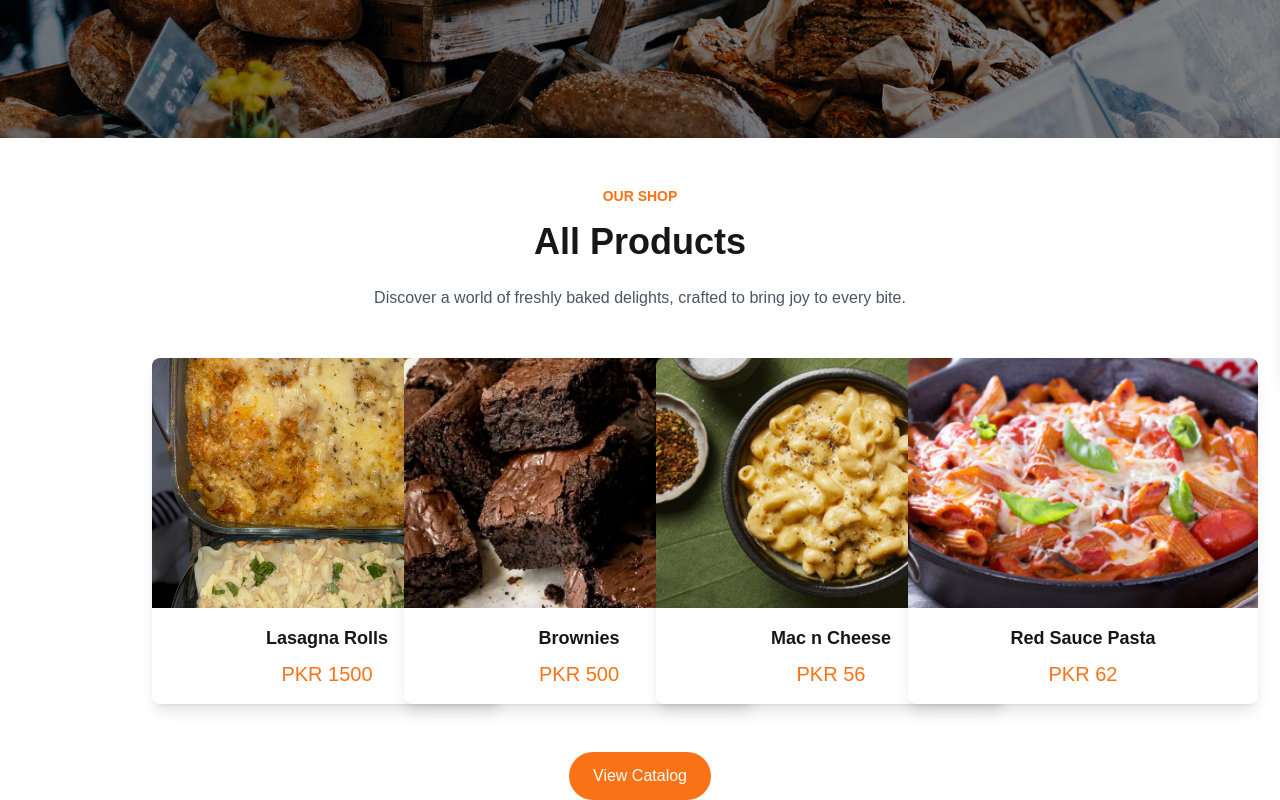
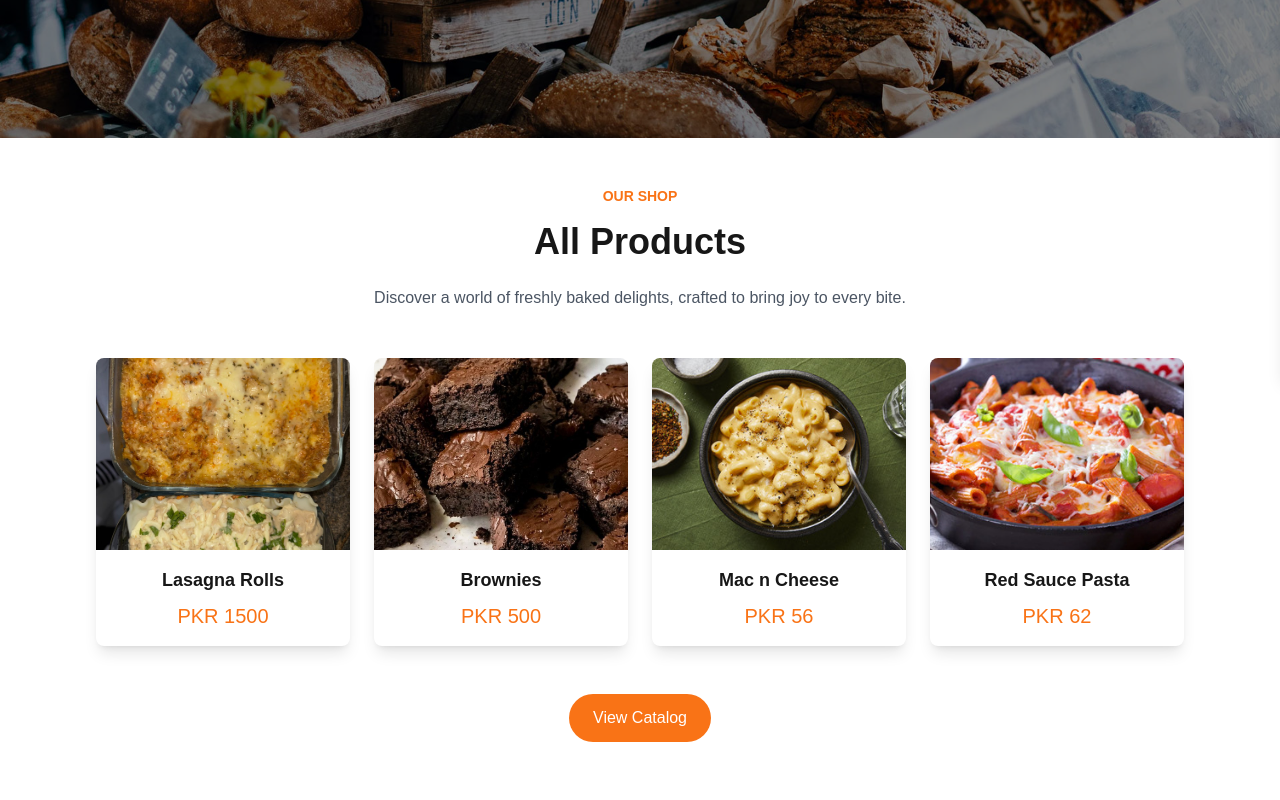
Before and after one commit to hhw51/HotFromTheOven, a Next.js app: page / in a window 1280 px wide. Shown: the part 422-1222 px from the top of the page. After the commit the page ends 1164 px from the top, so only its background shows below. Built offline with nearby package versions, Linux system fonts and the light colour scheme.

Commit message:
product-card fix pc

```diff
--- a/src/app/components/AllProducts/ProductCard.tsx
+++ b/src/app/components/AllProducts/ProductCard.tsx
@@ -16,14 +16,18 @@ const ProductCard: React.FC<ProductCardProps> = ({ image, name, price }) => {
   };
 
   return (
-    <div className="bg-white shadow-lg rounded-lg overflow-hidden w-full sm:w-[300px] md:w-[350px] mx-auto">
+    <div className="bg-white shadow-lg rounded-lg overflow-hidden">
       {/* Image Section */}
-      <div className="w-full h-[200px] sm:h-[220px] md:h-[250px] relative cursor-pointer" onClick={toggleModal}>
+      <div
+        className="cursor-pointer w-full h-48 relative"
+        onClick={toggleModal}
+      >
         <Image
           src={image}
           alt={name}
           layout="fill"
           objectFit="cover"
+          className="w-full h-48 object-cover"
         />
       </div>
 
--- a/src/app/components/AllProducts/ProductGrid.tsx
+++ b/src/app/components/AllProducts/ProductGrid.tsx
@@ -1,19 +1,21 @@
-import React from 'react';
-import ProductCard from './ProductCard';
+import React from "react";
+import ProductCard from "./ProductCard";
 
 const ProductGrid: React.FC = () => {
   const products = [
-    { image: '/lasagna.jpg', name: 'Lasagna Rolls', price: '1500' },
-    { image: '/brownies.jpg', name: 'Brownies', price: '500' },
-    { image: '/mac.jpg', name: 'Mac n Cheese', price: '56' },
-    { image: '/pasta.jpg', name: 'Red Sauce Pasta', price: '62' },
+    { image: "/lasagna.jpg", name: "Lasagna Rolls", price: "1500" },
+    { image: "/brownies.jpg", name: "Brownies", price: "500" },
+    { image: "/mac.jpg", name: "Mac n Cheese", price: "56" },
+    { image: "/pasta.jpg", name: "Red Sauce Pasta", price: "62" },
   ];
 
   return (
-    <div className="grid grid-cols-1 sm:grid-cols-2 lg:grid-cols-4 gap-8 my-12">
-      {products.map((product, index) => (
-        <ProductCard key={index} {...product} />
-      ))}
+    <div className="px-4 lg:px-12">
+      <div className="grid grid-cols-1 sm:grid-cols-2 lg:grid-cols-4 gap-6 my-12">
+        {products.map((product, index) => (
+          <ProductCard key={index} {...product} />
+        ))}
+      </div>
     </div>
   );
 };
--- a/src/app/page.tsx
+++ b/src/app/page.tsx
@@ -9,7 +9,7 @@ export default function Home() {
     <div>
       <Header />
       <Hero />
-      <div className="mx-auto max-w-screen-lg px-6">
+      <div className="mx-auto max-w-screen-xl px-6 lg:px-12">
         <SectionTitle />
         <ProductGrid />
         <CatalogButton />
```
